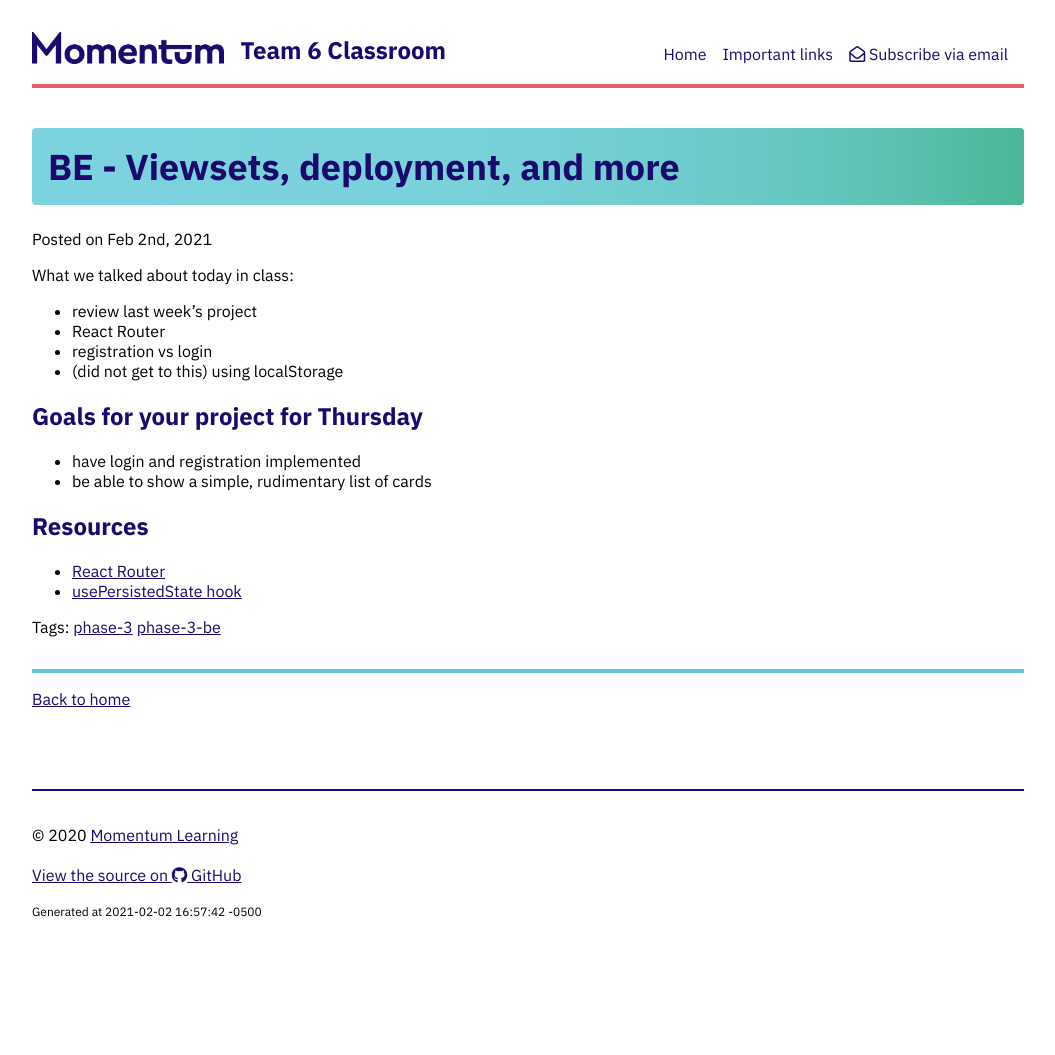
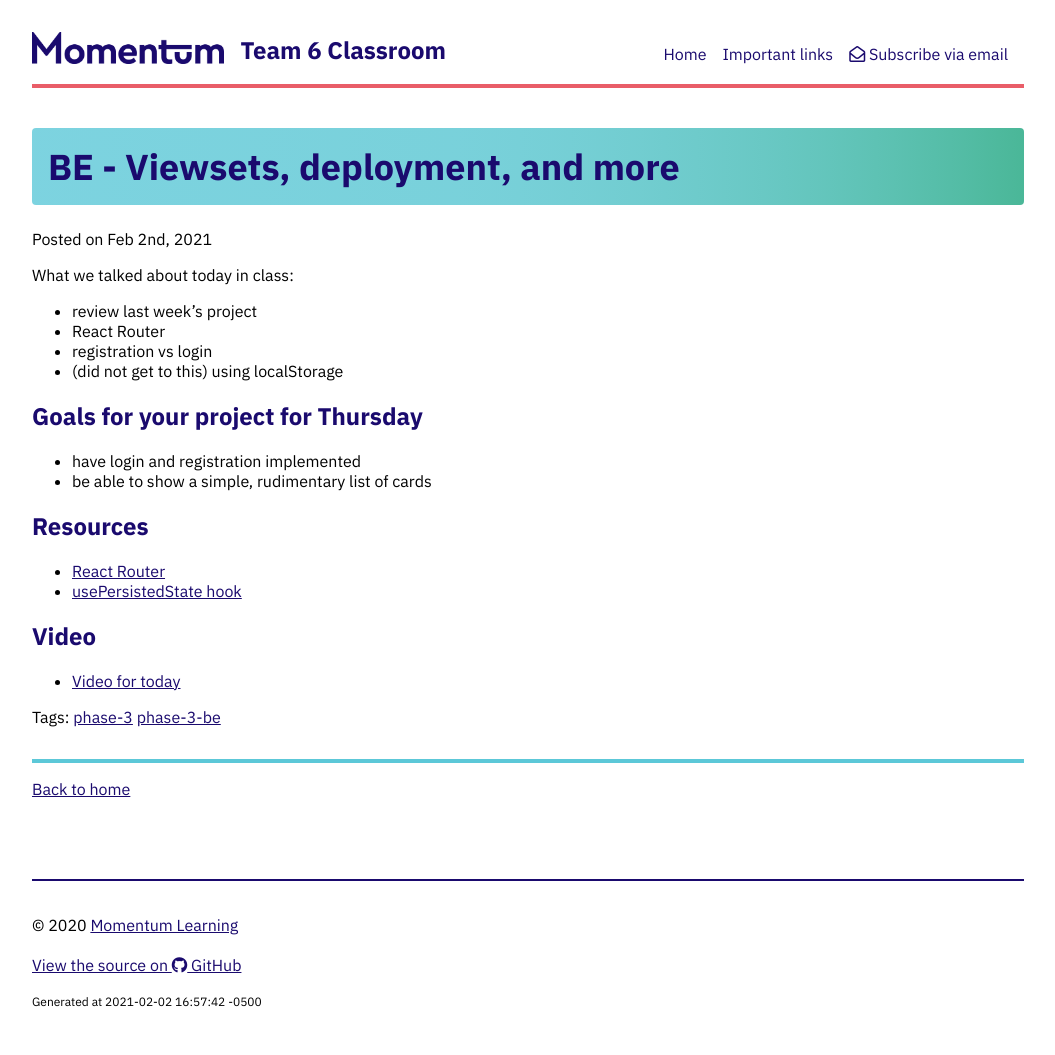
Before and after one commit to momentum-team-6/momentum-team-6.github.io, a Jekyll site: the page built from _posts/2021-02-02-fe.md, in a window 1280 px wide. Shown: the whole page, without its empty margins (112-1167 px from the left). Built offline with Jekyll 4.4.1, drawn with Linux system fonts in a browser that asks for light colours; nearby versions of some CDN libraries; before the commit the page ends 965 px from its top, so only the background shows below that.

Commit message:
Update with video

```diff
--- a/_posts/2021-02-02-fe.md
+++ b/_posts/2021-02-02-fe.md
@@ -20,3 +20,7 @@ What we talked about today in class:
 
 - [React Router](https://reactrouter.com/)
 - [usePersistedState hook](https://github.com/donavon/use-persisted-state)
+
+## Video
+
+- [Video for today](https://us02web.zoom.us/rec/share/WNQydfQ-panOzpxADNr6_-rz9TYYqmQSlvHVb1Mz2OZ3kYq4YPxH7eMUKRVAOceI.MImlkWLmTP6lQG9N?startTime=1612292439000)
```
